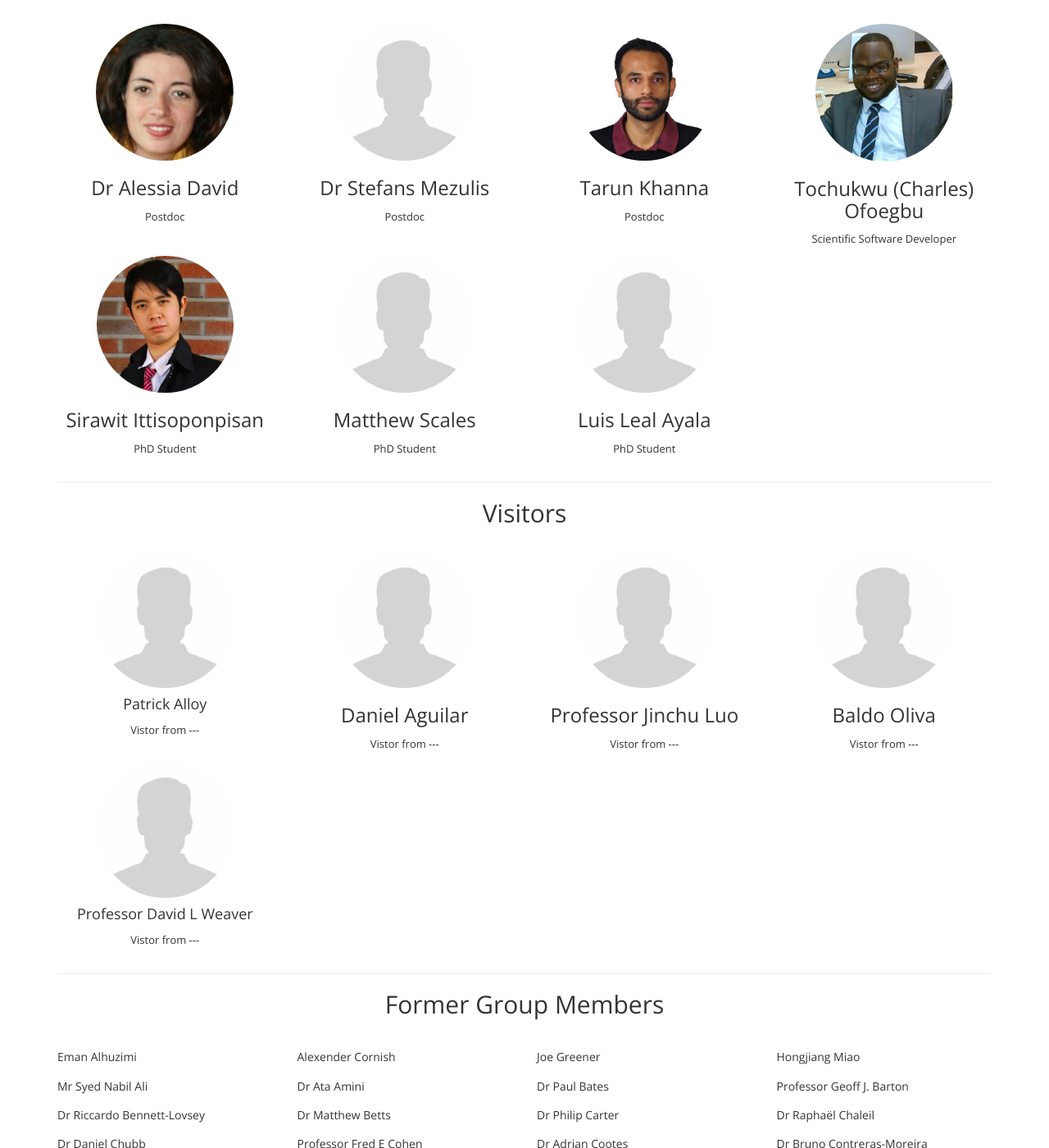
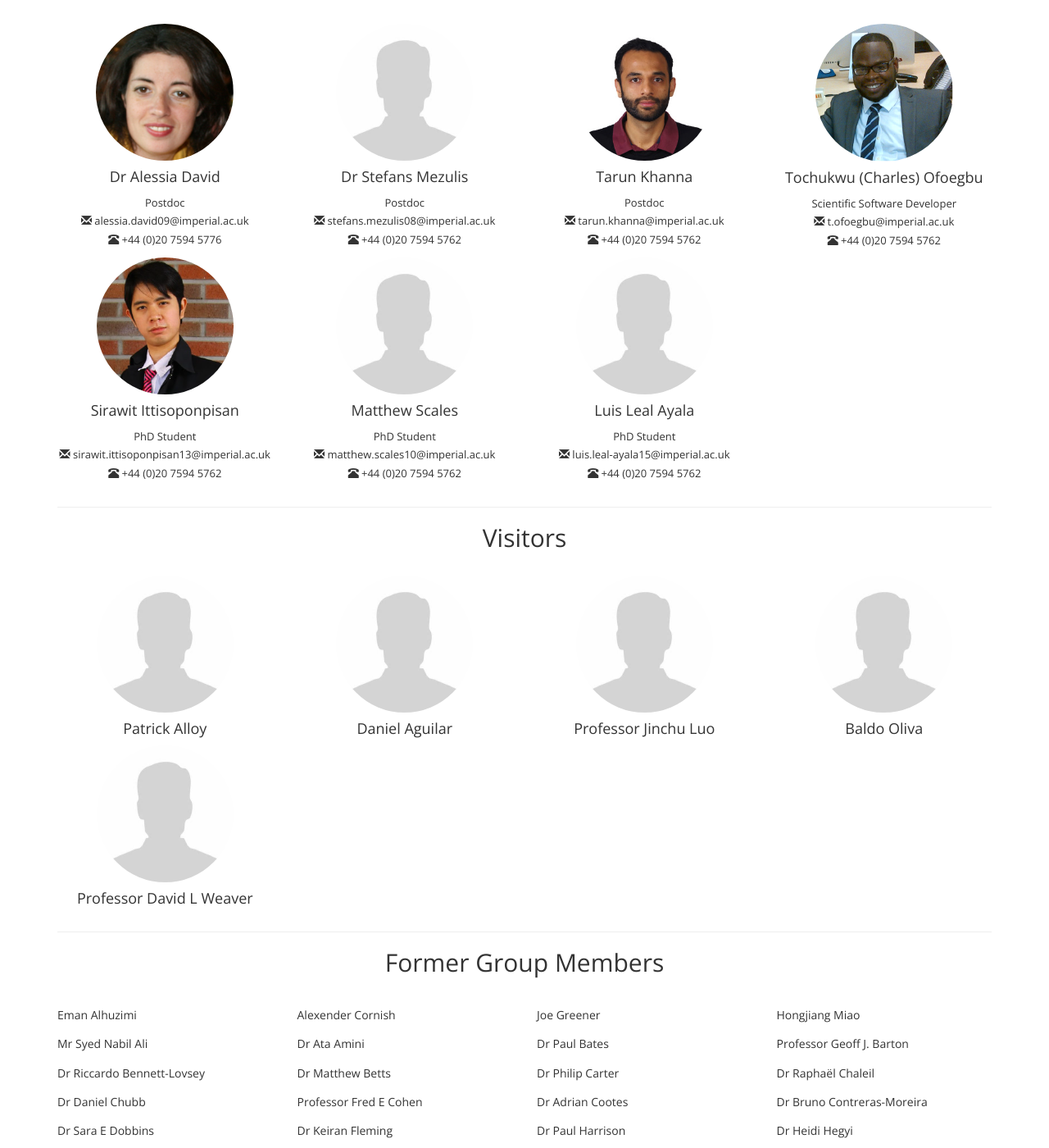
Before and after one commit to tcofoegbu/sbg, a Jekyll site: the page built from people.md, in a window 1280 px wide and 1400 px high, scrolled down 526 px. Shown: the whole window at 82% size. Built offline with Jekyll 4.4.1, drawn with Linux system fonts in a browser that asks for light colours.

Commit message:
updated people page

```diff
--- a/people.md
+++ b/people.md
@@ -19,7 +19,7 @@ permalink: /people/
           </div>
           <div class="col-md-3">
             <img src="{{ "/assets/images/people/suhail_islam.png" | prepend: site.baseurl }}" class="img-circle" alt="">
-            <h3>Dr Suhail Islam</h3>
+            <h4>Dr Suhail Islam</h4>
             <p>Systems Administrator<br/>
             <span class="glyphicon glyphicon-envelope"></span><a href="mailto:suhail.islam@imperial.ac.uk">&nbsp;suhail.islam@imperial.ac.uk</a><br/>
             <span class="glyphicon glyphicon-phone-alt"></span><a href="callto:+44(0)2075945713">&nbsp;+44 (0)20 7594 5713</a><br/>
@@ -27,7 +27,7 @@ permalink: /people/
           </div>
           <div class="col-md-3">
             <img src="{{ "/assets/images/people/blank_woman.png" | prepend: site.baseurl }}" class="img-circle" alt="">
-            <h3>Dr Louise English</h3>
+            <h4>Dr Louise English</h4>
             <p>Administrator for group and Centre for Bioinformatics<br/>
             <span class="glyphicon glyphicon-envelope"></span><a href="mailto:bioinformatics@imperial.ac.uk">&nbsp;bioinformatics@imperial.ac.uk</a><br/>
             <span class="glyphicon glyphicon-phone-alt"></span><a href="callto:+44(0)2075945715">&nbsp;+44 (0)20 7594 5715</a><br/>
@@ -35,7 +35,7 @@ permalink: /people/
           </div>
           <div class="col-md-3">
             <img src="{{ "/assets/images/people/lawrence_kelly.png" | prepend: site.baseurl }}" class="img-circle" alt="">
-            <h3>Dr Lawrence A. Kelly</h3>
+            <h4>Dr Lawrence A. Kelly</h4>
             <p>Research Fellow<br/>
             <span class="glyphicon glyphicon-envelope"></span><a href="mailto:l.a.kelley@imperial.ac.uk">&nbsp;l.a.kelley@imperial.ac.uk</a><br/>
             <span class="glyphicon glyphicon-phone-alt"></span><a href="callto:+44(0)2075945776">&nbsp;+44 (0)20 7594 5776</a></p>
@@ -45,44 +45,58 @@ permalink: /people/
       <div class="row">
           <div class="col-md-3">
             <img src="{{ "/assets/images/people/alessia_david.png" | prepend: site.baseurl }}" class="img-circle" alt="">
-            <h3>Dr Alessia David</h3>
-            <p>Postdoc</p>
+            <h4>Dr Alessia David</h4>
+            <p>Postdoc<br/>
+            <span class="glyphicon glyphicon-envelope"></span><a href="mailto:alessia.david09@imperial.ac.uk">&nbsp;alessia.david09@imperial.ac.uk</a><br/>
+            <span class="glyphicon glyphicon-phone-alt"></span><a href="callto:+44(0)2075945776">&nbsp;+44 (0)20 7594 5776</a></p>
           </div>
           <div class="col-md-3">
             <img src="{{ "/assets/images/people/blank_man.png" | prepend: site.baseurl }}" class="img-circle" alt="">
-            <h3>Dr Stefans Mezulis</h3>
-            <p>Postdoc</p>
+            <h4>Dr Stefans Mezulis</h4>
+            <p>Postdoc<br/>
+            <span class="glyphicon glyphicon-envelope"></span><a href="mailto:stefans.mezulis08@imperial.ac.uk">&nbsp;stefans.mezulis08@imperial.ac.uk</a><br/>
+            <span class="glyphicon glyphicon-phone-alt"></span><a href="callto:+44(0)2075945762">&nbsp;+44 (0)20 7594 5762</a></p>
           </div>
           <div class="col-md-3">
             <img src="{{ "/assets/images/people/tarun_khanna.png" | prepend: site.baseurl }}" class="img-circle" alt="">
-            <h3>Tarun Khanna</h3>
-            <p>Postdoc</p>
+            <h4>Tarun Khanna</h4>
+            <p>Postdoc<br/>
+            <span class="glyphicon glyphicon-envelope"></span><a href="mailto:tarun.khanna@imperial.ac.uk">&nbsp;tarun.khanna@imperial.ac.uk</a><br/>
+            <span class="glyphicon glyphicon-phone-alt"></span><a href="callto:+44(0)2075945762">&nbsp;+44 (0)20 7594 5762</a></p>
           </div>
           <div class="col-md-3">
             <img src="{{ "/assets/images/people/charles_ofoegbu.png" | prepend: site.baseurl }}" class="img-circle" alt="">
-            <h3>Tochukwu (Charles) Ofoegbu</h3>
-            <p>Scientific Software Developer</p>
+            <h4>Tochukwu (Charles) Ofoegbu</h4>
+            <p>Scientific Software Developer<br/>
+            <span class="glyphicon glyphicon-envelope"></span><a href="mailto:t.ofoegbu@imperial.ac.uk">&nbsp;t.ofoegbu@imperial.ac.uk</a><br/>
+            <span class="glyphicon glyphicon-phone-alt"></span><a href="callto:+44(0)2075945762">&nbsp;+44 (0)20 7594 5762</a></p>
           </div>
       </div>
             <div class="row">
           <div class="col-md-3">
             <img src="{{ "/assets/images/people/sirawit_ittisoponpisan.png" | prepend: site.baseurl }}" class="img-circle" alt="">
-            <h3>Sirawit Ittisoponpisan</h3>
-            <p>PhD Student</p>
+            <h4>Sirawit Ittisoponpisan</h4>
+            <p>PhD Student<br/>
+            <span class="glyphicon glyphicon-envelope"></span><a href="mailto:sirawit.ittisoponpisan13@imperial.ac.uk">&nbsp;sirawit.ittisoponpisan13@imperial.ac.uk</a><br/>
+            <span class="glyphicon glyphicon-phone-alt"></span><a href="callto:+44(0)2075945762">&nbsp;+44 (0)20 7594 5762</a></p>
           </div>
          <div class="col-md-3">
             <img src="{{ "/assets/images/people/blank_man.png" | prepend: site.baseurl }}" class="img-circle" alt="">
-            <h3>Matthew Scales</h3>
-            <p>PhD Student</p>
+            <h4>Matthew Scales</h4>
+            <p>PhD Student<br/>
+            <span class="glyphicon glyphicon-envelope"></span><a href="mailto:matthew.scales10@imperial.ac.uk">&nbsp;matthew.scales10@imperial.ac.uk</a><br/>
+            <span class="glyphicon glyphicon-phone-alt"></span><a href="callto:+44(0)2075945762">&nbsp;+44 (0)20 7594 5762</a></p>
           </div>
           <div class="col-md-3">
             <img src="{{ "/assets/images/people/blank_man.png" | prepend: site.baseurl }}" class="img-circle" alt="">
-            <h3>Luis Leal Ayala</h3>
-            <p>PhD Student</p>
+            <h4>Luis Leal Ayala</h4>
+            <p>PhD Student<br/>
+            <span class="glyphicon glyphicon-envelope"></span><a href="mailto:luis.leal-ayala15@imperial.ac.uk">&nbsp;luis.leal-ayala15@imperial.ac.uk</a><br/>
+            <span class="glyphicon glyphicon-phone-alt"></span><a href="callto:+44(0)2075945762">&nbsp;+44 (0)20 7594 5762</a></p>
           </div>
            <!--<div class="col-md-3">
             <img src="{{ "/assets/images/people/blank_woman.png" | prepend: site.baseurl }}" class="img-circle" alt="">
-            <h3>Person</h3>
+            <h4>Person</h4>
             <p>PhD Student</p>
           </div>  -->
       </div>
@@ -94,29 +108,29 @@ permalink: /people/
          <div class="col-md-3">
             <img src="{{ "/assets/images/people/blank_man.png" | prepend: site.baseurl }}" class="img-circle" alt="">
             <h4>Patrick Alloy</h4>
-            <p>Vistor from ---</p>
+            <!--<p>Vistor from ---</p>-->
           </div>
           <div class="col-md-3">
             <img src="{{ "/assets/images/people/blank_man.png" | prepend: site.baseurl }}" class="img-circle" alt="">
-            <h3>Daniel Aguilar</h3>
-            <p>Vistor from ---</p>
+            <h4>Daniel Aguilar</h4>
+            <!--<p>Vistor from ---</p>-->
           </div>
           <div class="col-md-3">
             <img src="{{ "/assets/images/people/blank_man.png" | prepend: site.baseurl }}" class="img-circle" alt="">
-            <h3>Professor Jinchu Luo</h3>
-            <p>Vistor from ---</p>
+            <h4>Professor Jinchu Luo</h4>
+            <!--<p>Vistor from ---</p>-->
           </div>
           <div class="col-md-3">
             <img src="{{ "/assets/images/people/blank_man.png" | prepend: site.baseurl }}" class="img-circle" alt="">
-            <h3>Baldo Oliva</h3>
-            <p>Vistor from ---</p>
+            <h4>Baldo Oliva</h4>
+            <!--<p>Vistor from ---</p>-->
           </div>
       </div>
         <div class="row">
          <div class="col-md-3">
             <img src="{{ "/assets/images/people/blank_man.png" | prepend: site.baseurl }}" class="img-circle" alt="">
             <h4>Professor David L Weaver</h4>
-            <p>Vistor from ---</p>
+            <!--<p>Vistor from ---</p>-->
           </div>
       </div>
       </div>
```
